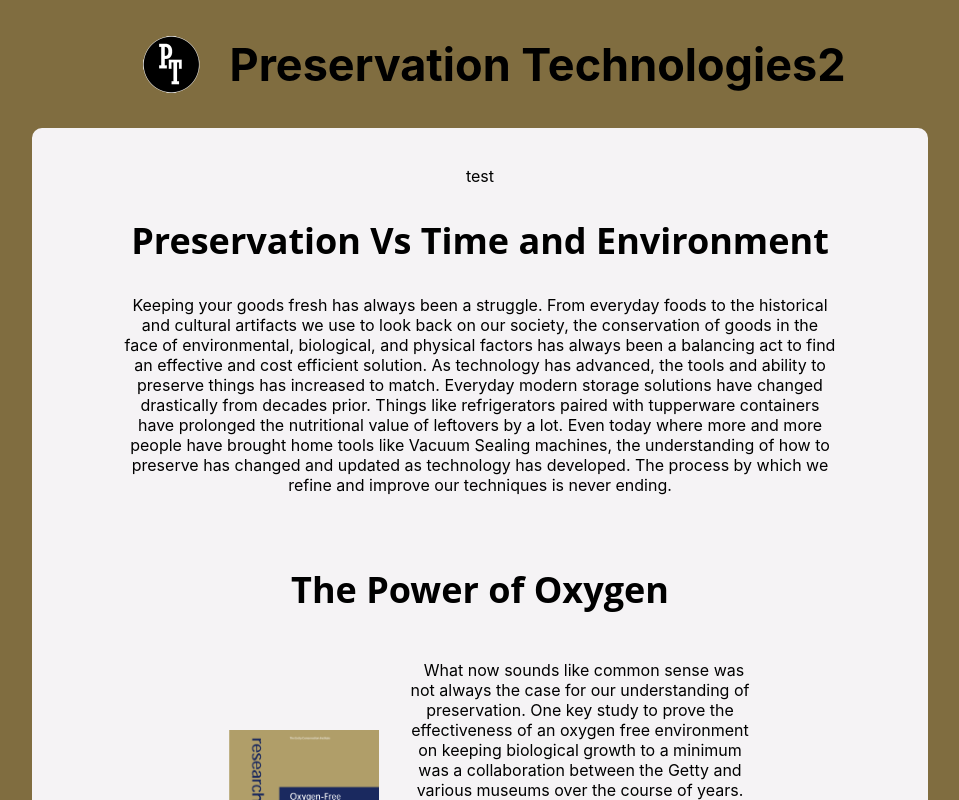
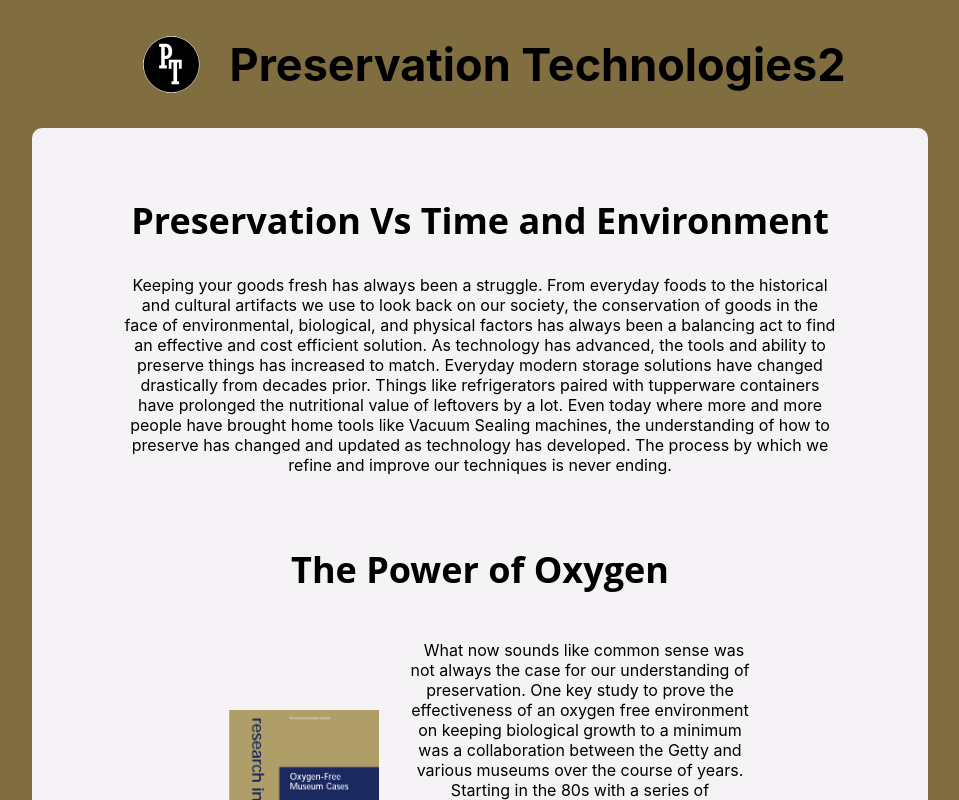
Before and after one commit to TrunkOfUkuleles/preserve-draft, a React (Create React App) app: page / in a window 1280 px wide. Shown: the top 800 px of the page, without its empty margins (160-1119 px from the left). Built offline with nearby package versions, Linux system fonts and the light colour scheme.

Commit message:
Add files via upload

```diff
--- a/src/App.js
+++ b/src/App.js
@@ -51,7 +51,6 @@ function enbiggen(){
     </div>
       <div id="Main-Body">
         <div id="section1" className="section-container">
-          <buttion id="testo">test</buttion>
           <div id="section1-title" className="section-title"><h2>Preservation Vs Time and Environment</h2></div>
           <div id="section1-cont">Keeping your goods fresh has always been a struggle. From everyday foods to the historical and cultural artifacts we use to look
           back on our society, the conservation of goods in the face of environmental, biological, and physical factors has always been a balancing act to find an
```
